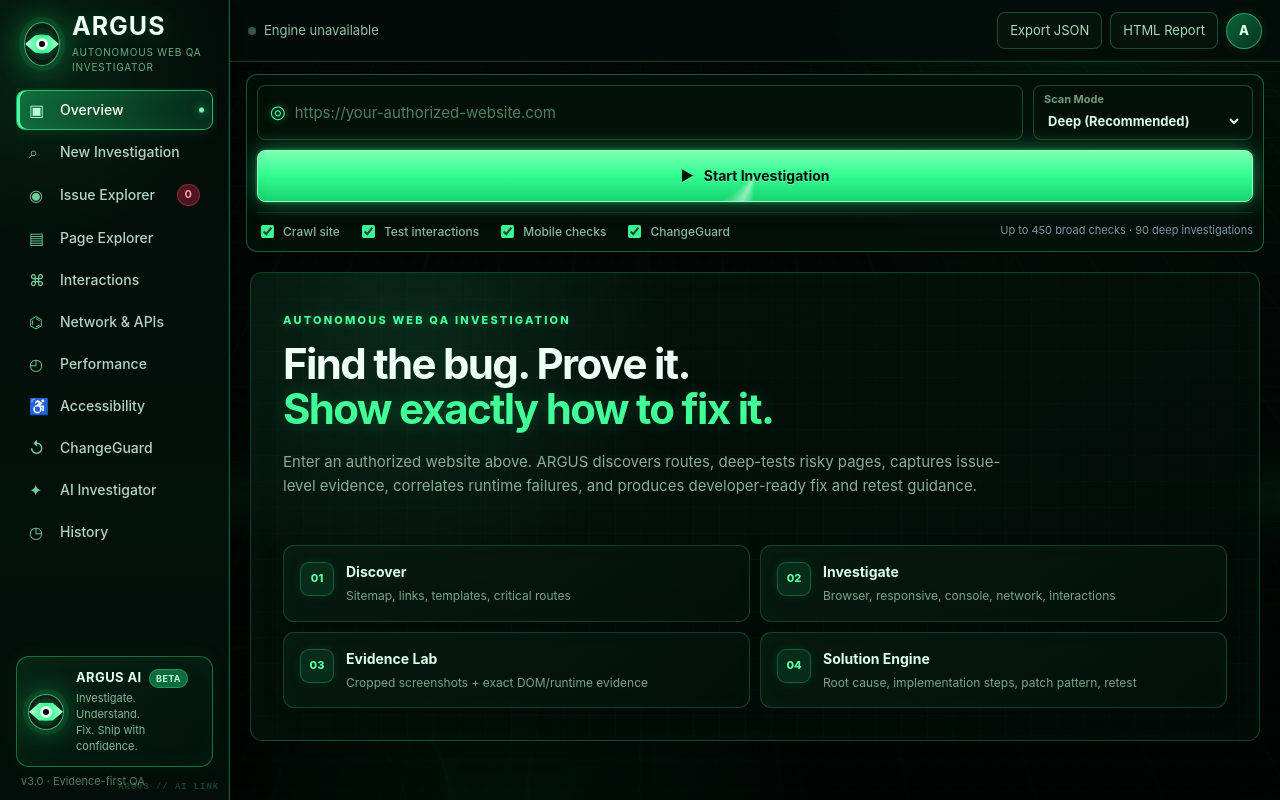
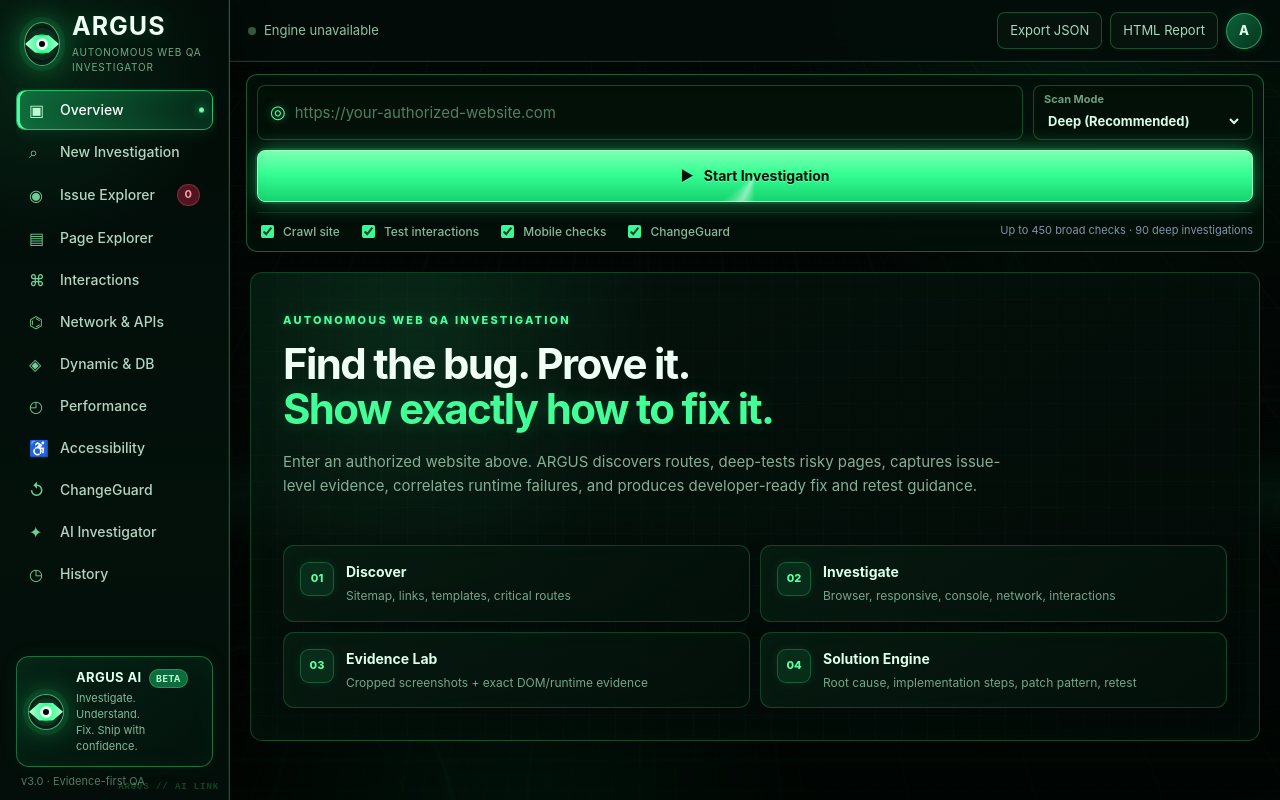
Before and after one commit to Rohit30418/Argus, a website: page public/index.html in a window 1280 px wide. Drawn offline with Linux system fonts and the light colour scheme; no server answers.

Commit message:
Expose dynamic and database intelligence view

```diff
--- a/public/index.html
+++ b/public/index.html
@@ -30,6 +30,7 @@
       <button class="nav" data-view="pages"><span>▤</span>Page Explorer</button>
       <button class="nav" data-view="journeys"><span>⌘</span>Interactions</button>
       <button class="nav" data-view="network"><span>⌬</span>Network & APIs</button>
+      <button class="nav" data-view="dynamic"><span>◈</span>Dynamic & DB</button>
       <button class="nav" data-view="performance"><span>◴</span>Performance</button>
       <button class="nav" data-view="accessibility"><span>♿</span>Accessibility</button>
       <button class="nav" data-view="changeguard"><span>↺</span>ChangeGuard</button>
@@ -121,6 +122,7 @@
         <button class="tab" data-view="pages">Pages</button>
         <button class="tab" data-view="journeys">Interactions</button>
         <button class="tab" data-view="network">Network</button>
+        <button class="tab" data-view="dynamic">Dynamic & DB</button>
         <button class="tab" data-view="changeguard">ChangeGuard</button>
         <button class="tab" data-view="ai">AI Investigator</button>
       </div>
```
